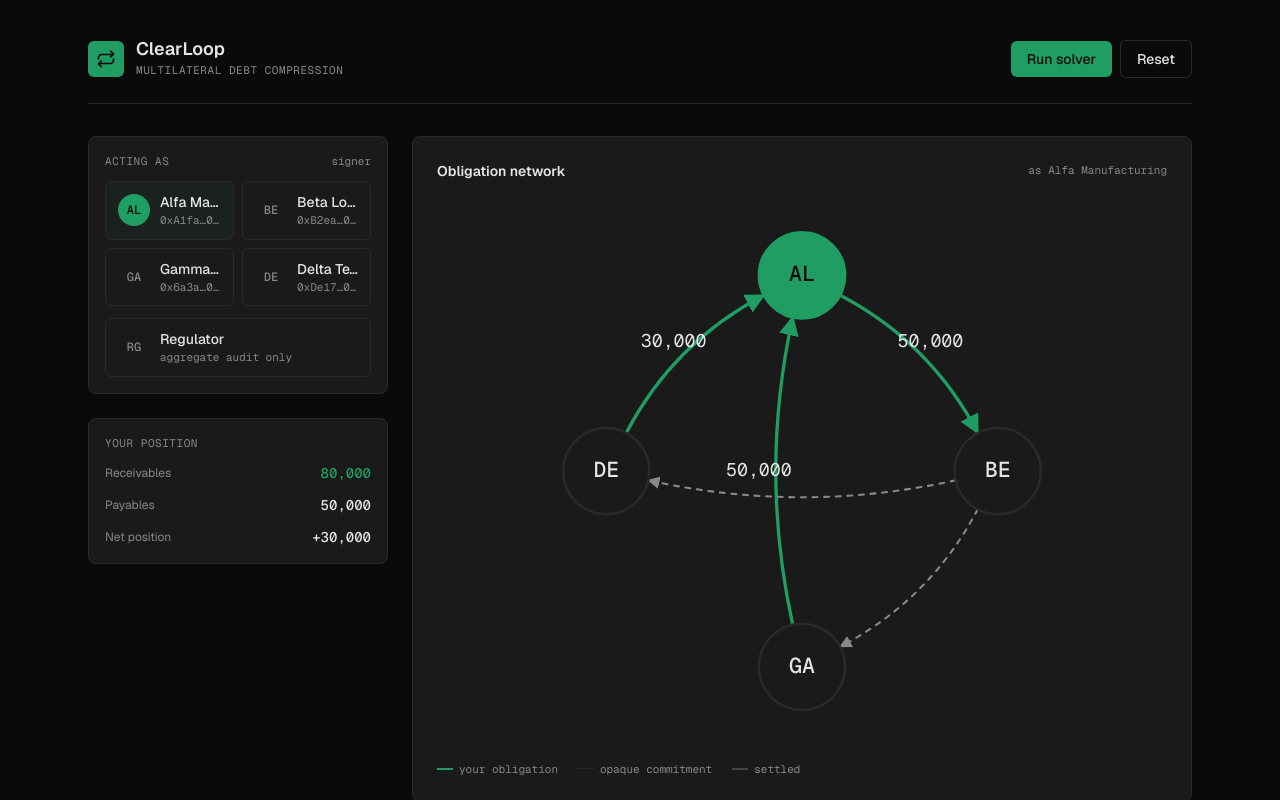
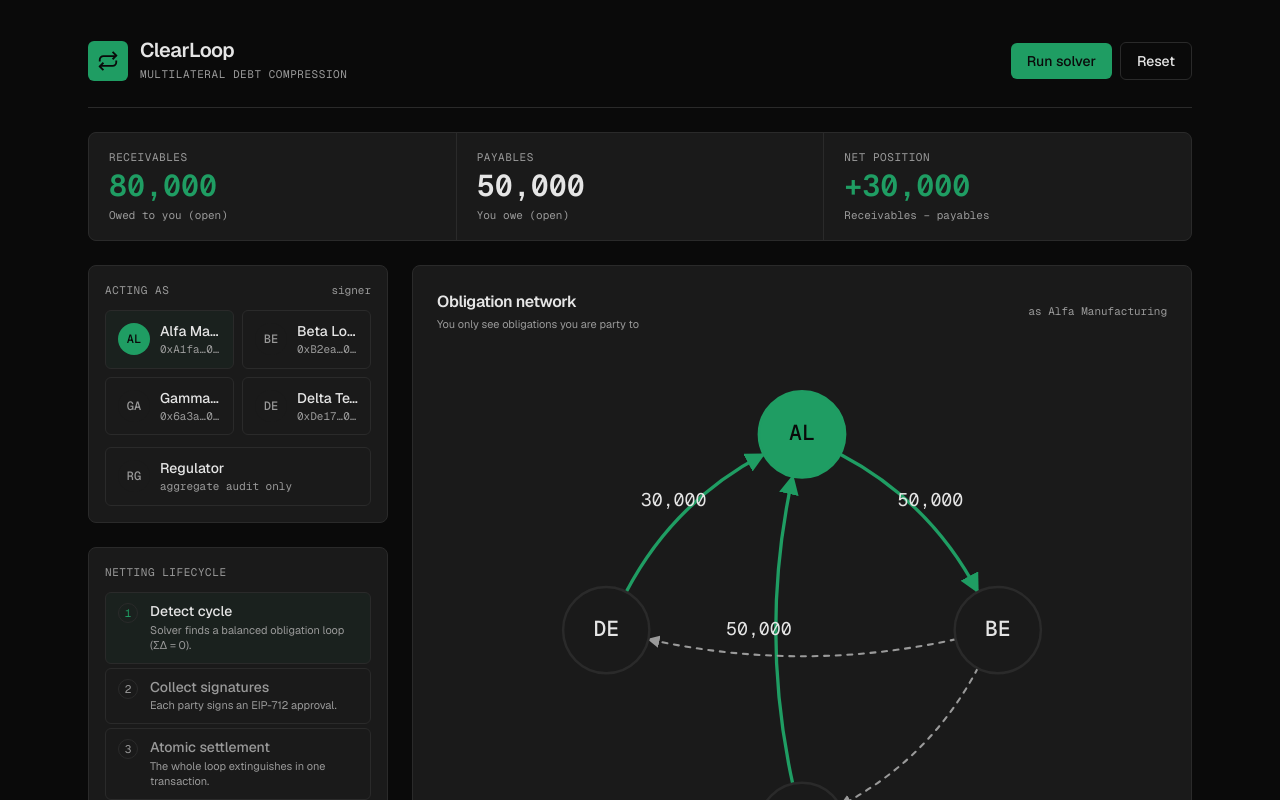
Before and after one commit to ervcdev/ClearLoop, a Next.js app in the folder frontend/: page / in a window 1280 px wide. Shown: the top 800 px of the page. Built offline with nearby package versions, Linux system fonts and the light colour scheme.

Commit message:
feat: update dashboard UI and add metrics compression ratio display
Co-authored-by: Ervin Castro Perez <118087055+ervcdev@users.noreply.github.com>

```diff
--- a/frontend/app/globals.css
+++ b/frontend/app/globals.css
@@ -9,7 +9,7 @@
   --card-foreground: #e5e5e5;
 
   --muted: #1a1a1a;
-  --muted-foreground: #888888;
+  --muted-foreground: #9a9a9a;
 
   --border: #2a2a2a;
   --input: #2a2a2a;
--- a/frontend/components/Dashboard.tsx
+++ b/frontend/components/Dashboard.tsx
@@ -10,16 +10,11 @@ import { ObligationList } from "@/components/ObligationList"
 import { AuditTable } from "@/components/AuditTable"
 import { NettingModal } from "@/components/NettingModal"
 import { StatusBadge } from "@/components/StatusBadge"
+import { MetricsBar } from "@/components/MetricsBar"
+import { DemoGuide } from "@/components/DemoGuide"
 
 export function Dashboard() {
-  const {
-    role,
-    obligations,
-    proposals,
-    audit,
-    proposeNetting,
-    reset,
-  } = useContract()
+  const { role, obligations, proposals, audit, proposeNetting, reset } = useContract()
 
   const [openProposal, setOpenProposal] = useState<number | null>(null)
   const [notice, setNotice] = useState<string | null>(null)
@@ -31,9 +26,29 @@ export function Dashboard() {
   const myObligations = me ? obligations.filter((o) => o.creditor === me || o.debtor === me) : []
   const receivables = myObligations.filter((o) => o.creditor === me && !o.settled).reduce((s, o) => s + o.amount, 0)
   const payables = myObligations.filter((o) => o.debtor === me && !o.settled).reduce((s, o) => s + o.amount, 0)
+  const net = receivables - payables
 
   const grossOpen = obligations.filter((o) => !o.settled).reduce((s, o) => s + o.amount, 0)
   const extinguished = audit.reduce((s, r) => s + r.totalAmount, 0)
+  const compression = grossOpen + extinguished > 0 ? Math.round((extinguished / (grossOpen + extinguished)) * 100) : 0
+
+  const metrics =
+    role.kind === "regulator"
+      ? [
+          { label: "Gross open notional", value: grossOpen.toLocaleString(), hint: "Across all counterparties" },
+          { label: "Extinguished to date", value: extinguished.toLocaleString(), accent: "primary" as const, hint: `${audit.length} atomic event(s)` },
+          { label: "Compression ratio", value: `${compression}%`, accent: "primary" as const, hint: "Gross debt removed" },
+        ]
+      : [
+          { label: "Receivables", value: receivables.toLocaleString(), accent: "primary" as const, hint: "Owed to you (open)" },
+          { label: "Payables", value: payables.toLocaleString(), hint: "You owe (open)" },
+          {
+            label: "Net position",
+            value: `${net > 0 ? "+" : ""}${net.toLocaleString()}`,
+            accent: net > 0 ? ("signed-pos" as const) : net < 0 ? ("signed-neg" as const) : ("neutral" as const),
+            hint: "Receivables − payables",
+          },
+        ]
 
   const runSolver = () => {
     setNotice(null)
@@ -57,10 +72,10 @@ export function Dashboard() {
   return (
     <div className="mx-auto w-full max-w-6xl px-4 py-6 sm:px-6 sm:py-10">
       {/* Header */}
-      <header className="mb-8 flex flex-col gap-4 border-b border-border pb-6 sm:flex-row sm:items-center sm:justify-between">
+      <header className="mb-6 flex flex-col gap-4 border-b border-border pb-6 sm:flex-row sm:items-center sm:justify-between">
         <div className="flex items-center gap-3">
-          <div className="flex h-9 w-9 items-center justify-center rounded-md bg-primary text-primary-foreground">
-            <svg width="20" height="20" viewBox="0 0 24 24" fill="none" stroke="currentColor" strokeWidth="2" aria-hidden>
+          <div className="flex h-10 w-10 items-center justify-center rounded-md bg-primary text-primary-foreground">
+            <svg width="22" height="22" viewBox="0 0 24 24" fill="none" stroke="currentColor" strokeWidth="2" aria-hidden>
               <path d="M17 2.1l4 4-4 4" />
               <path d="M3 12.6v-2a4 4 0 0 1 4-4h14" />
               <path d="M7 21.9l-4-4 4-4" />
@@ -68,8 +83,8 @@ export function Dashboard() {
             </svg>
           </div>
           <div>
-            <h1 className="text-lg font-semibold leading-none">ClearLoop</h1>
-            <p className="mt-1 font-mono text-[11px] uppercase tracking-wider text-muted-foreground">
+            <h1 className="text-xl font-semibold leading-none tracking-tight">ClearLoop</h1>
+            <p className="mt-1.5 font-mono text-[11px] uppercase tracking-wider text-muted-foreground">
               Multilateral debt compression
             </p>
           </div>
@@ -78,7 +93,7 @@ export function Dashboard() {
           <button
             type="button"
             onClick={runSolver}
-            className="rounded-md bg-primary px-4 py-2 text-sm font-medium text-primary-foreground transition-opacity hover:opacity-90"
+            className="rounded-md bg-primary px-4 py-2 text-sm font-medium text-primary-foreground transition-opacity hover:opacity-90 focus-visible:outline-none focus-visible:ring-2 focus-visible:ring-ring focus-visible:ring-offset-2 focus-visible:ring-offset-background"
           >
             Run solver
           </button>
@@ -89,12 +104,17 @@ export function Dashboard() {
               setNotice(null)
               setOpenProposal(null)
             }}
-            className="rounded-md border border-border px-4 py-2 text-sm font-medium transition-colors hover:bg-muted"
+            className="rounded-md border border-border px-4 py-2 text-sm font-medium transition-colors hover:bg-muted focus-visible:outline-none focus-visible:ring-2 focus-visible:ring-ring focus-visible:ring-offset-2 focus-visible:ring-offset-background"
           >
             Reset
           </button>
         </div>
       </header>
+
+      {/* Headline KPIs — the compression story at a glance */}
+      <div className="mb-6">
+        <MetricsBar metrics={metrics} />
+      </div>
 
       <div className="grid grid-cols-1 gap-6 lg:grid-cols-[300px_1fr]">
         {/* Sidebar */}
@@ -104,22 +124,12 @@ export function Dashboard() {
           </section>
 
           <section className="rounded-lg border border-border bg-card p-4">
-            <h2 className="mb-3 font-mono text-[11px] uppercase tracking-wider text-muted-foreground">
-              {role.kind === "regulator" ? "Network aggregate" : "Your position"}
-            </h2>
-            {role.kind === "regulator" ? (
-              <dl className="flex flex-col gap-3">
-                <Stat label="Gross open notional" value={grossOpen} />
-                <Stat label="Extinguished to date" value={extinguished} accent />
-                <Stat label="Audit records" value={audit.length} raw />
-              </dl>
-            ) : (
-              <dl className="flex flex-col gap-3">
-                <Stat label="Receivables" value={receivables} accent />
-                <Stat label="Payables" value={payables} />
-                <Stat label="Net position" value={receivables - payables} signed />
-              </dl>
-            )}
+            <DemoGuide
+              hasProposal={!!activeProposal}
+              signed={activeProposal?.approvals.length ?? 0}
+              total={activeProposal?.participants.length ?? 0}
+              extinctions={audit.length}
+            />
           </section>
         </aside>
 
@@ -131,19 +141,32 @@ export function Dashboard() {
             </p>
           )}
 
-          {/* Graph */}
+          {/* Graph — hero */}
           <section className="rounded-lg border border-border bg-card p-4 sm:p-6">
-            <div className="mb-2 flex items-center justify-between">
-              <h2 className="text-sm font-semibold">Obligation network</h2>
+            <div className="mb-4 flex items-center justify-between">
+              <div>
+                <h2 className="text-base font-semibold tracking-tight">Obligation network</h2>
+                <p className="mt-0.5 text-[11px] text-muted-foreground">
+                  {role.kind === "regulator"
+                    ? "Confidential — not visible to regulators"
+                    : "You only see obligations you are party to"}
+                </p>
+              </div>
               <span className="font-mono text-[11px] text-muted-foreground">
                 {role.kind === "regulator" ? "aggregate view" : `as ${companyName(me!)}`}
               </span>
             </div>
             {role.kind === "regulator" ? (
-              <p className="rounded-md border border-dashed border-border px-4 py-10 text-center text-sm text-muted-foreground">
-                The obligation graph is confidential. Regulators observe only the
-                aggregate audit ledger below.
-              </p>
+              <div className="flex flex-col items-center gap-3 rounded-md border border-dashed border-border px-4 py-12 text-center">
+                <svg width="28" height="28" viewBox="0 0 24 24" fill="none" stroke="currentColor" strokeWidth="1.75" className="text-muted-foreground" aria-hidden>
+                  <rect x="3" y="11" width="18" height="11" rx="2" />
+                  <path d="M7 11V7a5 5 0 0 1 10 0v4" />
+                </svg>
+                <p className="max-w-sm text-sm text-muted-foreground">
+                  The bilateral obligation graph is confidential. Regulators observe only the
+                  aggregate audit ledger below.
+                </p>
+              </div>
             ) : (
               <ObligationGraph obligations={obligations} role={role} highlightIds={highlightIds} />
             )}
@@ -152,14 +175,14 @@ export function Dashboard() {
           {/* Proposals */}
           {proposals.length > 0 && (
             <section className="rounded-lg border border-border bg-card p-4 sm:p-6">
-              <h2 className="mb-3 text-sm font-semibold">Netting proposals</h2>
+              <h2 className="mb-3 text-base font-semibold tracking-tight">Netting proposals</h2>
               <ul className="flex flex-col gap-2">
                 {proposals.map((p) => (
                   <li key={p.id}>
                     <button
                       type="button"
                       onClick={() => setOpenProposal(p.id)}
-                      className="flex w-full items-center gap-3 rounded-md border border-border px-3 py-2.5 text-left transition-colors hover:border-primary/40"
+                      className="flex w-full items-center gap-3 rounded-md border border-border px-3 py-2.5 text-left transition-colors hover:border-primary/40 focus-visible:outline-none focus-visible:ring-2 focus-visible:ring-ring"
                     >
                       <span className="font-mono text-xs text-muted-foreground">#{p.id}</span>
                       <span className="text-sm">
@@ -180,7 +203,7 @@ export function Dashboard() {
 
           {/* Obligations / Audit */}
           <section className="rounded-lg border border-border bg-card p-4 sm:p-6">
-            <h2 className="mb-3 text-sm font-semibold">
+            <h2 className="mb-3 text-base font-semibold tracking-tight">
               {role.kind === "regulator" ? "Audit ledger" : "Your obligations"}
             </h2>
             {role.kind === "regulator" ? (
@@ -198,29 +221,3 @@ export function Dashboard() {
     </div>
   )
 }
-
-function Stat({
-  label,
-  value,
-  accent,
-  signed,
-  raw,
-}: {
-  label: string
-  value: number
-  accent?: boolean
-  signed?: boolean
-  raw?: boolean
-}) {
-  const display = raw
-    ? value.toString()
-    : signed
-      ? `${value > 0 ? "+" : ""}${value.toLocaleString()}`
-      : value.toLocaleString()
-  return (
-    <div className="flex items-center justify-between">
-      <dt className="text-xs text-muted-foreground">{label}</dt>
-      <dd className={`font-mono text-sm font-medium ${accent ? "text-primary" : ""}`}>{display}</dd>
-    </div>
-  )
-}
--- /dev/null
+++ b/frontend/components/DemoGuide.tsx
@@ -0,0 +1,66 @@
+"use client"
+
+interface Props {
+  hasProposal: boolean
+  signed: number
+  total: number
+  extinctions: number
+}
+
+/**
+ * Lightweight walkthrough so a first-time viewer follows the netting
+ * lifecycle: detect a balanced cycle, collect multi-party signatures,
+ * settle atomically on-chain. Derives the active step from live state.
+ */
+export function DemoGuide({ hasProposal, signed, total, extinctions }: Props) {
+  const signaturesComplete = hasProposal && total > 0 && signed >= total
+  const step = extinctions > 0 && !hasProposal ? 3 : hasProposal ? (signaturesComplete ? 3 : 2) : 1
+
+  const steps = [
+    { n: 1, title: "Detect cycle", desc: "Solver finds a balanced obligation loop (ΣΔ = 0)." },
+    { n: 2, title: "Collect signatures", desc: "Each party signs an EIP-712 approval." },
+    { n: 3, title: "Atomic settlement", desc: "The whole loop extinguishes in one transaction." },
+  ]
+
+  return (
+    <div className="flex flex-col gap-3">
+      <span className="font-mono text-[11px] uppercase tracking-wider text-muted-foreground">
+        Netting lifecycle
+      </span>
+      <ol className="flex flex-col gap-1">
+        {steps.map((s) => {
+          const active = s.n === step
+          const done = s.n < step || (s.n === 3 && extinctions > 0 && !hasProposal)
+          return (
+            <li
+              key={s.n}
+              className={`flex gap-3 rounded-md border px-3 py-2.5 transition-colors ${
+                active ? "border-primary/50 bg-primary/5" : "border-transparent"
+              }`}
+            >
+              <span
+                className={`flex h-5 w-5 shrink-0 items-center justify-center rounded-full font-mono text-[11px] ${
+                  done
+                    ? "bg-primary text-primary-foreground"
+                    : active
+                      ? "border border-primary text-primary"
+                      : "border border-border text-muted-foreground"
+                }`}
+              >
+                {done ? "✓" : s.n}
+              </span>
+              <div className="min-w-0">
+                <p
+                  className={`text-sm font-medium leading-tight ${active ? "text-foreground" : "text-muted-foreground"}`}
+                >
+                  {s.title}
+                </p>
+                <p className="mt-0.5 text-[11px] leading-snug text-muted-foreground">{s.desc}</p>
+              </div>
+            </li>
+          )
+        })}
+      </ol>
+    </div>
+  )
+}
--- /dev/null
+++ b/frontend/components/MetricsBar.tsx
@@ -0,0 +1,41 @@
+"use client"
+
+interface Metric {
+  label: string
+  value: string
+  hint?: string
+  accent?: "primary" | "signed-pos" | "signed-neg" | "neutral"
+}
+
+/**
+ * Headline KPI band — communicates the compression story at a glance.
+ * Role-aware: companies see their position, the regulator sees the
+ * aggregate network compression.
+ */
+export function MetricsBar({ metrics }: { metrics: Metric[] }) {
+  return (
+    <section className="grid grid-cols-1 gap-px overflow-hidden rounded-lg border border-border bg-border sm:grid-cols-3">
+      {metrics.map((m) => (
+        <div key={m.label} className="flex flex-col gap-1.5 bg-card px-5 py-4">
+          <span className="font-mono text-[11px] uppercase tracking-wider text-muted-foreground">
+            {m.label}
+          </span>
+          <span
+            className={`font-mono text-3xl font-semibold leading-none tabular-nums ${
+              m.accent === "primary" || m.accent === "signed-pos"
+                ? "text-primary"
+                : m.accent === "signed-neg"
+                  ? "text-rejected"
+                  : "text-foreground"
+            }`}
+          >
+            {m.value}
+          </span>
+          {m.hint && (
+            <span className="font-mono text-[11px] text-muted-foreground">{m.hint}</span>
+          )}
+        </div>
+      ))}
+    </section>
+  )
+}
```
